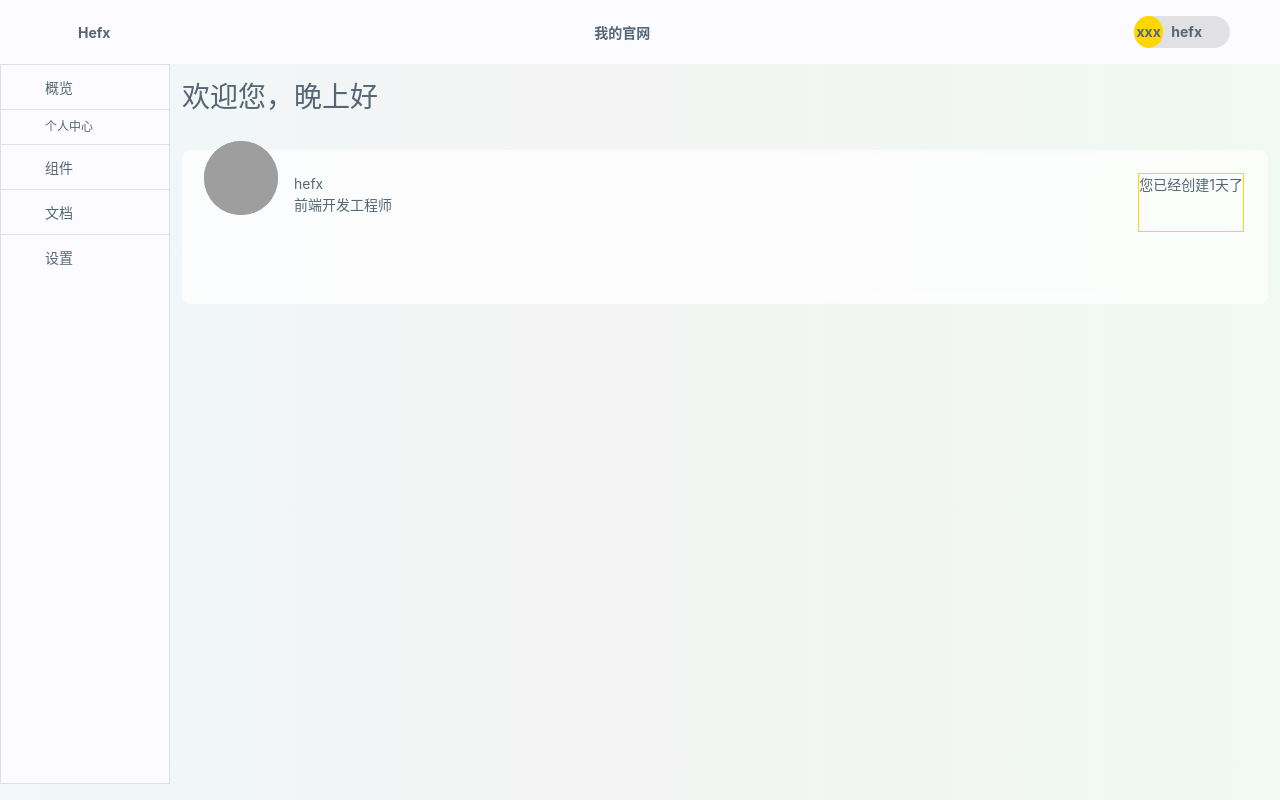
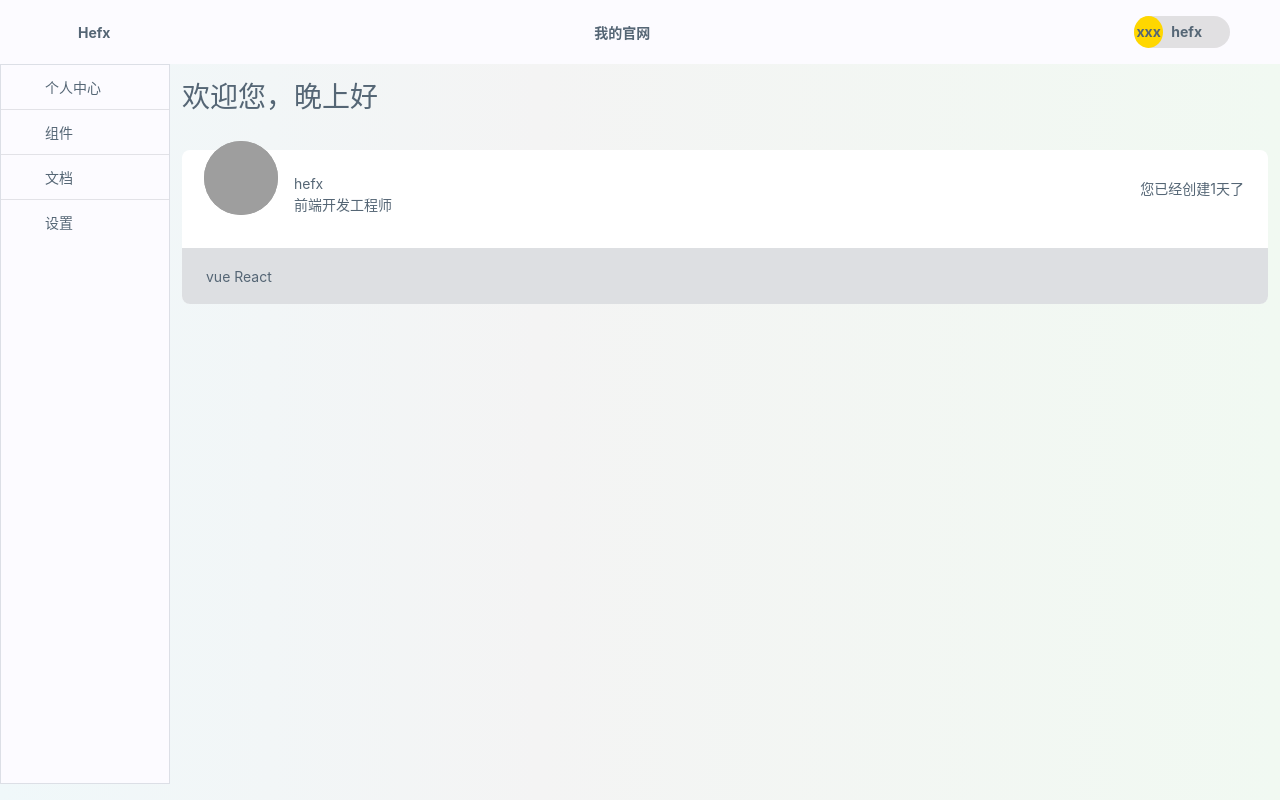
Before and after one commit to Hefeixiong/reactUI, a React (Create React App) app: page /doc/userinfo in a window 1280 px wide. Built offline with nearby package versions, Linux system fonts and the light colour scheme; grey boxes are pictures that could not be loaded.

Commit message:
update userinfo page

```diff
--- a/src/components/sidebar/Sidebar.tsx
+++ b/src/components/sidebar/Sidebar.tsx
@@ -7,15 +7,10 @@ function Sidebar() {
     <div className="sidebar-warpper">
       <div className="items-wrapper">
         <div className="item-groups">
-          <div className="first-item">
+          <Link className="first-item" to="/doc/userinfo">
             <svg className="icon" aria-hidden="true">
               <use xlinkHref="#icon-gailan"></use>
             </svg>
-            <span>概览</span>
-          </div>
-          <div className="divider"></div>
-
-          <Link className="second-item" to="/doc/userinfo">
             <span>个人中心</span>
           </Link>
         </div>
--- a/src/views/userIfno/intor/Intor.tsx
+++ b/src/views/userIfno/intor/Intor.tsx
@@ -20,6 +20,10 @@ function Intor() {
           </div>
           <div className="right">您已经创建1天了</div>
         </div>
+
+        <div className="user-skill">
+          <p>vue React</p>
+        </div>
       </div>
     </div>
   );
--- a/src/views/userIfno/intor/intor.scss
+++ b/src/views/userIfno/intor/intor.scss
@@ -1,10 +1,12 @@
 .userinfo-wrapper {
 
   > .user-intor {
+    display: flex;
+    flex-direction: column;
     margin-top: 32px;
     height: 154px;
     border-radius: 8px;
-    background: hsla(0,0%,100%,.7);
+    background: hsla(0,0%,100%,1);
     backdrop-filter: blur(6px);
 
     > .user-content{
@@ -42,14 +44,21 @@
         }
       }
       > .right {
-      border: 1px solid gold;
+        display: inline-block;
+        vertical-align: middle;
+        text-align: center;
+        line-height: 32px;
       }
     }
+
+    > .user-skill {
+      background-color: hsla(216,7%,59%,.3);
+      height: 56px;
+      padding-left: 24px;
+      padding-top: 18px;
+      border-radius: 0 0 8px 8px;
+      backdrop-filter: blur(1px);
+    }
   }
-  > .main-notic {
-    height: 56px;
-    padding-left: 24px;
-    padding-top: 18px;
-    border-radius: 0 0 8px 8px;
-  }
+
 }
```
